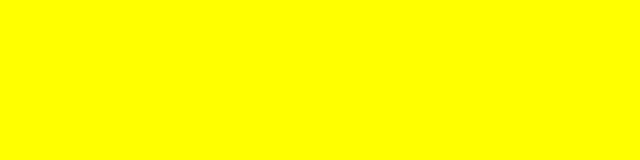
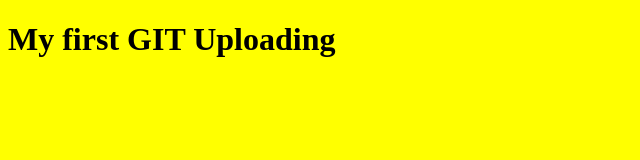
Before and after one commit to Gunjan22Sri/GitTesting, a plain HTML site: page index.html in a window 1280 px wide. Shown: the whole page, without its empty margins (0-640 px from the left). Drawn offline with Linux system fonts and the light colour scheme.

Commit message:
index updated

```diff
--- a/index.html
+++ b/index.html
@@ -7,6 +7,6 @@
     <title>Document</title>
 </head>
 <body bgcolor="yellow">
-
+    <h1> My first GIT Uploading</h1>
 </body>
 </html>
```
